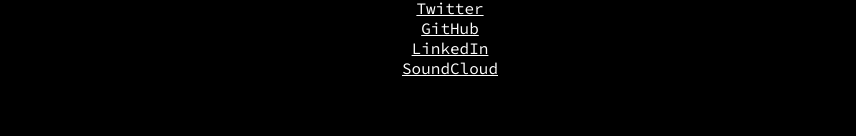
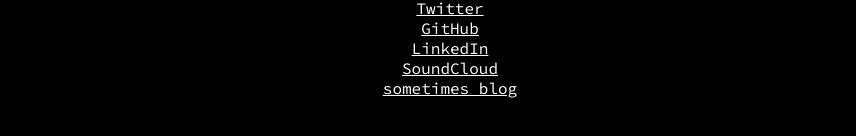
Before and after one commit to jafow/jaredfowler-dot-com, a plain HTML site: page index.html in a window 1280 px wide. Shown: the part 522-658 px from the top of the page, without its empty margins (210-1066 px from the left). Drawn offline with Linux system fonts and the light colour scheme.

Commit message:
link to blog (!?)

```diff
--- a/index.html
+++ b/index.html
@@ -22,6 +22,7 @@
             <li><a href="https://www.github.com/jafow">GitHub</a></li>
             <li><a href="https://www.linkedin.com/in/jaredafowler">LinkedIn</a></li>
             <li><a href="https://www.soundcloud.com/jaredfowler">SoundCloud</a></li>
+            <li><a href="http://very-good-website.xyz">sometimes blog</a></li>
         </ul>
     </div>
 </body>
```
